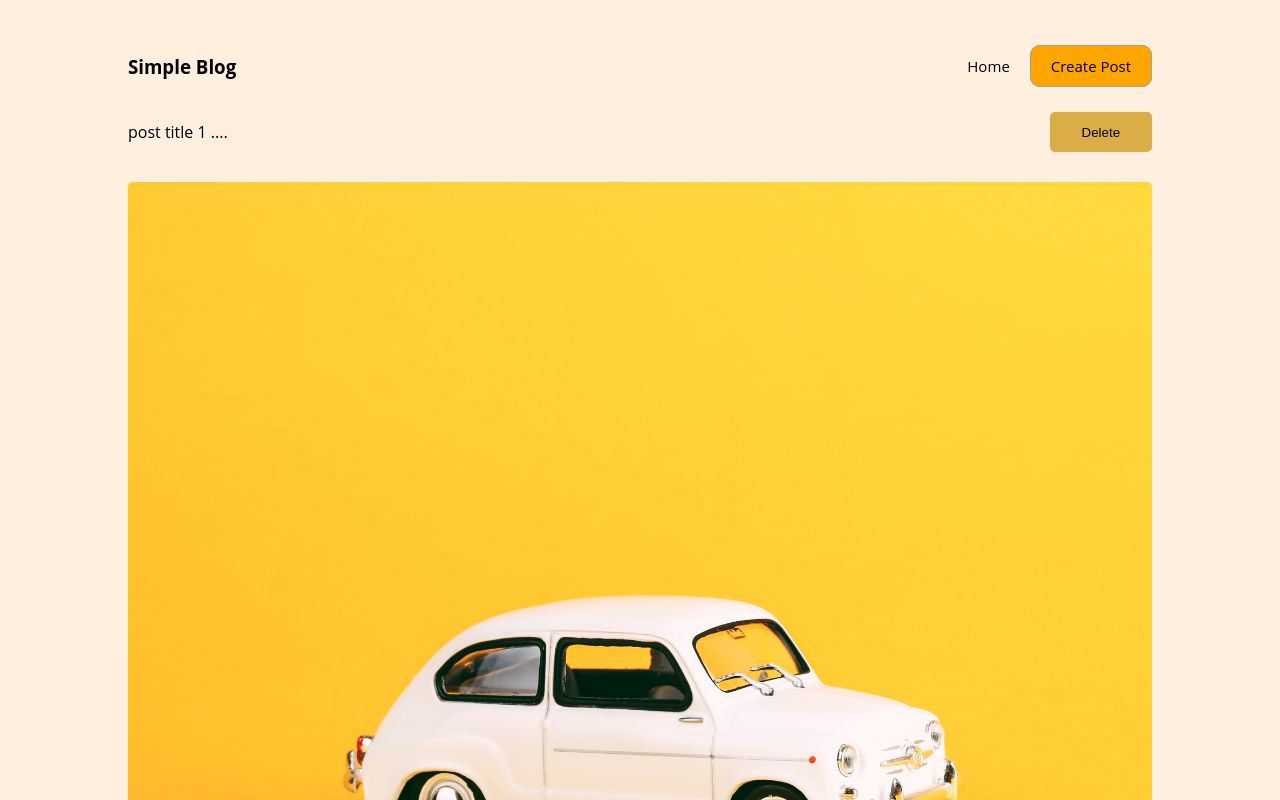
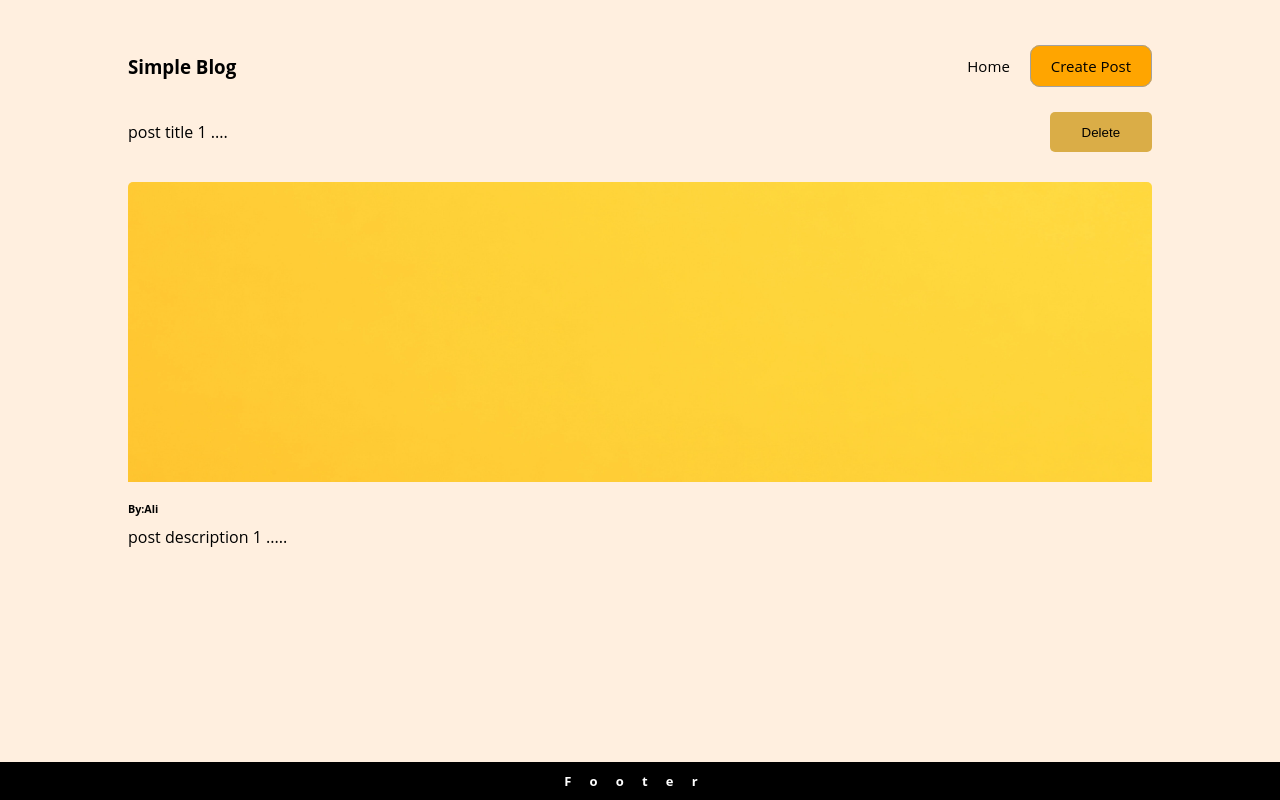
Before and after one commit to yasmin203/ReactSimpleBlog, a React (Create React App) app: page /post/1 in a window 1280 px wide. Shown: the top 800 px of the page. Built offline with nearby package versions, Linux system fonts and the light colour scheme; data requests are answered from the project's data file.

Commit message:
finishing

```diff
--- a/data/db.json
+++ b/data/db.json
@@ -22,74 +22,11 @@
       "author": ""
     },
     {
-      "title": "nature",
-      "description": "loremkvvddvndvndv",
-      "image": "https://unsplash.com/photos/Ete0zMKPWys",
-      "author": "yasmin",
-      "id": 4
-    },
-    {
       "title": "nature2",
       "description": "mddmvkdvk",
       "image": "https://images.unsplash.com/photo-1519865885898-a54a6f2c7eea?ixlib=rb-1.2.1&ixid=MnwxMjA3fDB8MHxzZWFyY2h8Mnx8c3BsYXNofGVufDB8fDB8fA%3D%3D&auto=format&fit=crop&w=500&q=60",
       "author": "admin",
       "id": 5
-    },
-    {
-      "title": "jjjj",
-      "description": " kkkk",
-      "image": "http://localhost:3000/create",
-      "author": "admin",
-      "id": 6
-    },
-    {
-      "title": "l kl",
-      "description": "/lm",
-      "image": "",
-      "author": "yasmin",
-      "id": 7
-    },
-    {
-      "title": "l kl",
-      "description": "/lm",
-      "image": "",
-      "author": "yasmin",
-      "id": 8
-    },
-    {
-      "title": ".mmm",
-      "description": "lklk",
-      "image": "",
-      "author": "admin",
-      "id": 9
-    },
-    {
-      "title": "wssssss",
-      "description": "",
-      "image": "",
-      "author": "admin",
-      "id": 10
-    },
-    {
-      "title": "xxxxxx",
-      "description": "xxxxxxxxxx",
-      "image": "http://localhost:3000/create",
-      "author": "admin",
-      "id": 11
-    },
-    {
-      "title": "new",
-      "description": "newwwwww",
-      "image": "https://unsplash.com/photos/aSkPJWNUufM",
-      "author": "editor",
-      "id": 12
-    },
-    {
-      "title": "km;glet",
-      "description": ";rgkm'rakh",
-      "image": "https://images.unsplash.com/photo-1587231861123-62f150ea2620?ixlib=rb-1.2.1&ixid=MnwxMjA3fDB8MHxwcm9maWxlLXBhZ2V8MXx8fGVufDB8fHx8&auto=format&fit=crop&w=500&q=60",
-      "author": "admin",
-      "id": 13
     }
   ]
 }
--- a/src/App.js
+++ b/src/App.js
@@ -5,6 +5,7 @@ import Header from "./components/Header";
 import Home from "./components/Home";
 import Footer from "./components/Footer";
 import PostSingle from "./components/posts/PostSingle";
+import ErrorRoute from "./components/ErrorRoute";
 
 function App() {
   return (
@@ -15,6 +16,7 @@ function App() {
       <Route path="/" element={<Home />} />
         <Route path="/create" element={<CreateNewPost />} />
         <Route path="/post/:id"  element={<PostSingle />} />
+        <Route path="*"  element={<ErrorRoute />} />
      </Routes>
     <Footer />
       </div>
--- /dev/null
+++ b/src/components/ErrorRoute.js
@@ -0,0 +1,12 @@
+import {Link} from 'react-router-dom'
+import styles from './styles.css'
+
+ const ErrorRoute = () => {
+  return (
+    <div className='error'>
+        <h1>Page Not Found</h1>
+        <Link className='go-home' to="/">Go Home</Link>
+    </div>
+  )
+}
+export default ErrorRoute
--- a/src/components/Footer.js
+++ b/src/components/Footer.js
@@ -2,7 +2,7 @@ import React from 'react'
 
  const Footer = () => {
   return (
-    <div className='footer'>Footer</div>
+    <div className='footer'><h1>Footer</h1></div>
   )
 }
 export default Footer
--- a/src/components/posts/Post.js
+++ b/src/components/posts/Post.js
@@ -18,7 +18,6 @@ const Post = ({post,handleDelete}) => {
         </div>
         </Link>
 
-      <button className="btn" onClick={()=>handleDelete(post.id)}>Delete</button>
 
 
       </div>
--- a/src/components/posts/PostSingle.js
+++ b/src/components/posts/PostSingle.js
@@ -1,38 +1,44 @@
 import React from "react";
 import ReactDOM from "react-dom";
-import { useParams } from "react-router-dom";
+import { useNavigate, useParams } from "react-router-dom"
 import useFetch from "../useFetch"
-
 import styles from "../styles.css"
 
-
-const PostSingle = (props) => {
-    let {id} = useParams()
-    let {data:post,isLoading,errMsg}=useFetch(`http://localhost:4000/posts/${id}`)
-
-    console.log(id)
+const PostSingle = () => {
+  let navigate = useNavigate()
+  let { id } = useParams()
+  let {
+    data: post,
+    isLoading,
+    errMsg,
+  } = useFetch(`http://localhost:4000/posts/${id}`)
+  const handleDelete = () => {
+    fetch(`http://localhost:4000/posts/${id}`, {
+      method: "Delete",
+    }).then(() => {
+      navigate("/")
+    })
+  }
   return (
     <>
       {isLoading && <div>is loading ...</div>}
       {errMsg && <div>{errMsg}</div>}
-      {post && !isLoading && !errMsg &&(
-
+      {post && !isLoading && !errMsg && (
         <div className='container'>
           <div className='single-post-content'>
             <span>{post.title}</span>
 
-          <button className="single-btn">Delete</button>
+            <button className='single-btn' onClick={handleDelete}>
+              Delete
+            </button>
           </div>
           <div className='img'>
             <img src={post.image} alt='post-img' />
           </div>
           <h6>By:{post.author}</h6>
-           <p>
-            {post.description}
-           </p>
+          <p>{post.description}</p>
         </div>
       )}
-
     </>
   )
 }
--- a/src/components/posts/Posts.js
+++ b/src/components/posts/Posts.js
@@ -17,7 +17,7 @@ const Posts = () => {
         {/* if there is posts and data is loading */}
         {posts &&
           posts.map((post) => (
-            <Post key={post.id} post={post} handleDelete={handleDelete} />
+            <Post key={post.id} post={post}  />
           ))}
         {isLoading && <div>is loading ....</div>}
         {/* if there is no posts and no data is loading  */}
--- a/src/components/styles.css
+++ b/src/components/styles.css
@@ -12,10 +12,17 @@ html{
 body{
     font-family: 'Open Sans', sans-serif;
     background-color: rgb(255 223 191 / 49%);
+    height:100%;
 
 }
-ul{
+ul,a,Link{
     list-style: none;
+    text-decoration:none;
+
+}
+a:visited{
+    text-decoration:none;
+    decoration: none;
 }
 .container{
     margin-left: auto;
@@ -91,15 +98,21 @@ ul{
     top:-26px;
     bottom:0px;
 }
+.post-content{
+    margin-bottom:50px;
+
+}
 .post-content span{
  margin-top:15px;
  margin-bottom:10px;
  display:block;
+ color:orange;
 }
 .post-content p{
     font-size:13px;
     color:#a1a1a1;
     line-height:1.7;
+
 }
 
 /* create new post style **/
@@ -141,6 +154,7 @@ button{
     background-color:#daad47;
     cursor: pointer;
     border-radius:5px;
+    margin-top:10px;
 
 
 
@@ -163,17 +177,32 @@ button:hover{
     height:auto;
     border-radius:5px;
 }
+.error h1{
+    font-size:18px;
+    color:#727272;
+    text-align:center;
+    padding:20px 20px 5px;
+}
+.go-home{
+    color:orange;
+    text-align:center;
+display: block;
+
+}
 
 
-
-
-
-.footer{
+.footer h1{
+    letter-spacing:1.4em;
     background-color:black;
     color:white;
     padding:10px;
     text-align:center;
-    position: relative;
+    font-size:13px;
+}
+
+.footer{
+
+    position: fixed;
     bottom: 0px;
     left: 0px;
     right: 0px;
@@ -229,6 +258,12 @@ p{
 }
 .img{
     width:100%;
+    height:300px;
+    overflow:hidden;
+}
+.img img{
+    min-width:100%;
+    min-height:100%;
 }
 }
 
```
Lines whose indentation alone changed are shown as unchanged.
